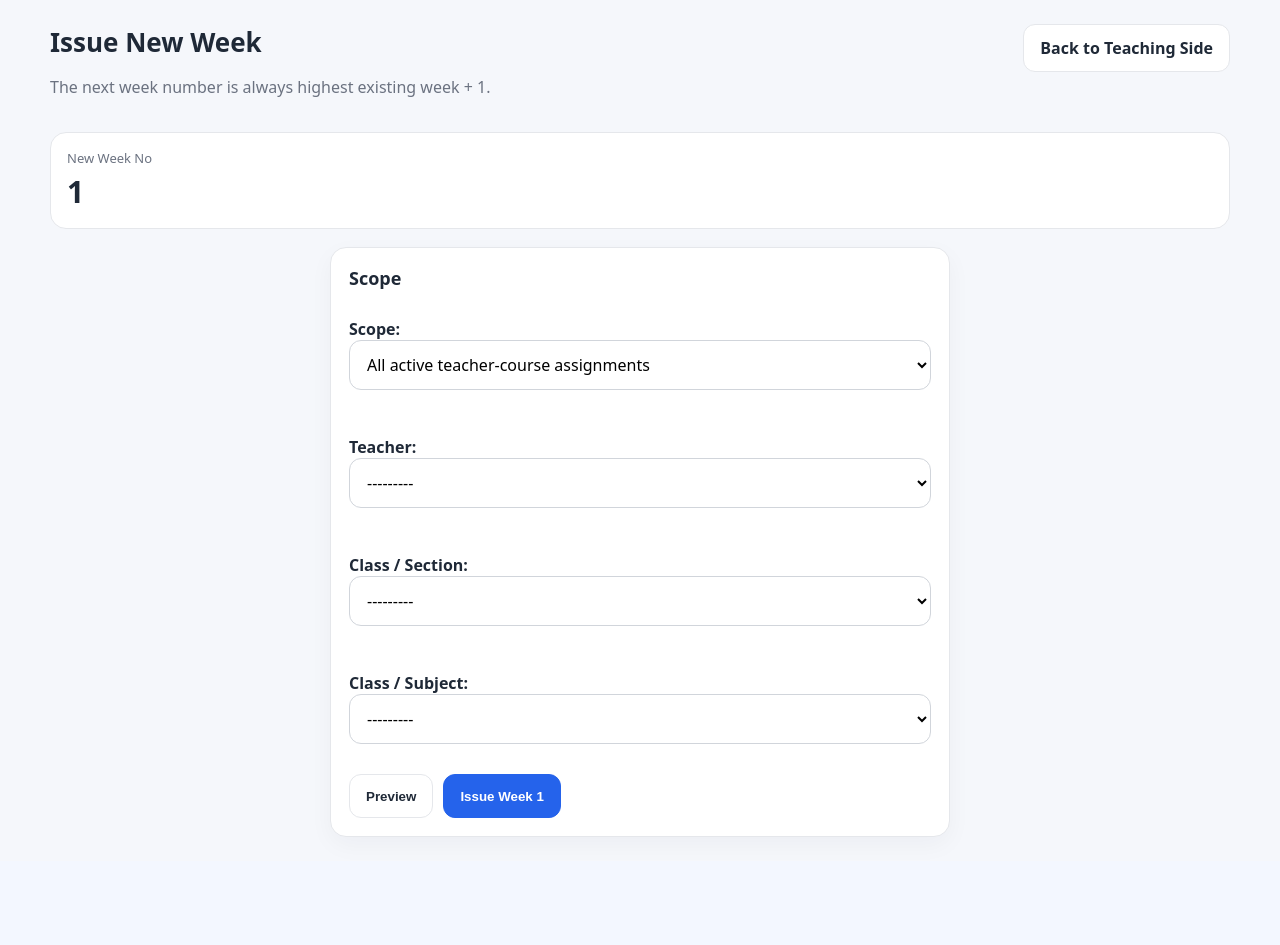
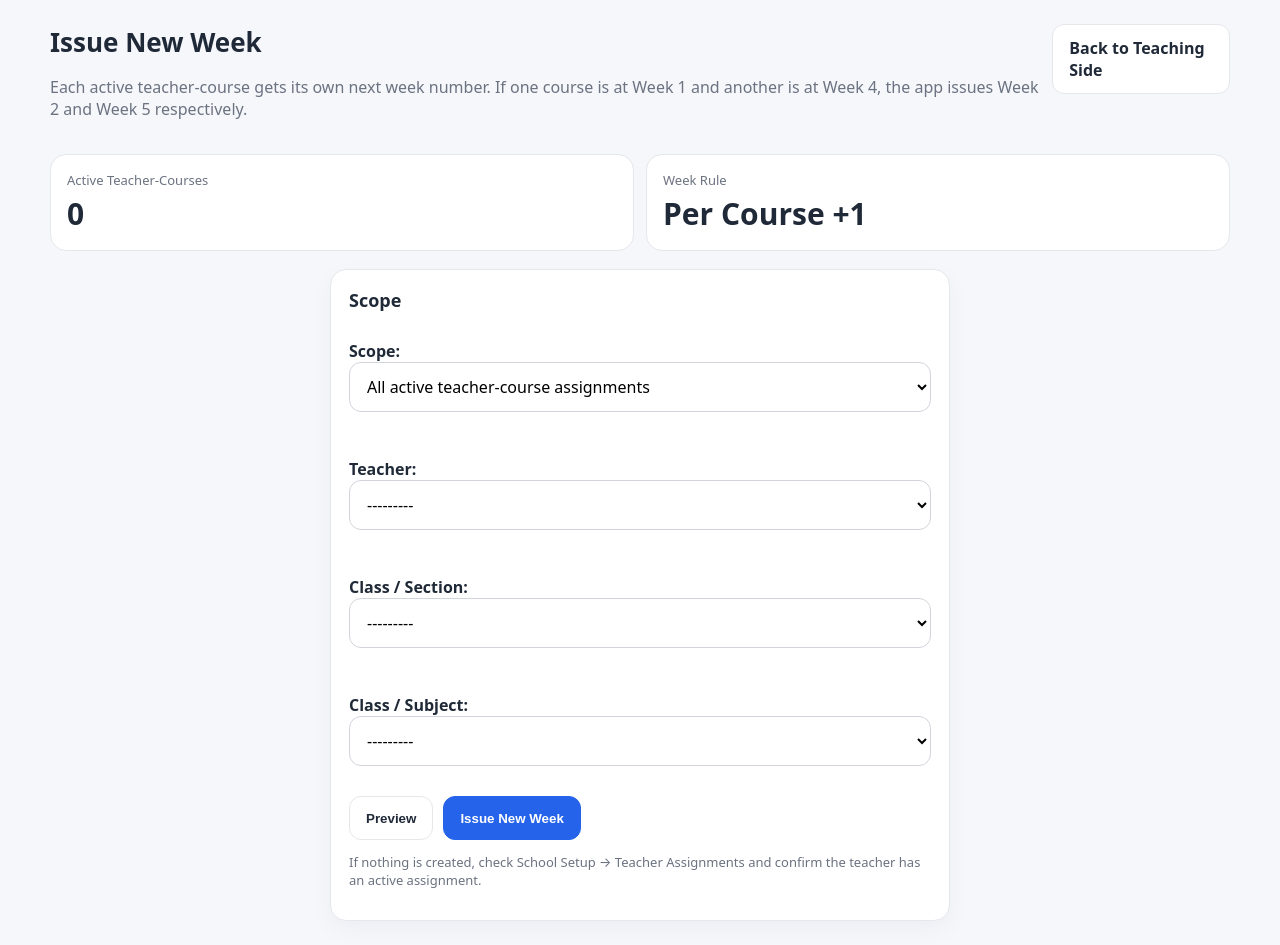
Before and after one commit to ubaidulakbar/Smart-App, a Django app: page /teacher-progress/issue-week/ in a window 1280 px wide. Shown: the part 67-1012 px from the top of the page. Before the commit the page ends 904 px from the top, so only its background shows below. Run offline with Django 5.2, Linux system fonts and the light colour scheme; the visitor is signed in with stand-in values (Sample User, id 1); data comes from the database, SQL or seed files in the repository; data that the repository does not hold is empty.

Commit message:
Version 1.0

```diff
--- a/checker/forms.py
+++ b/checker/forms.py
@@ -157,6 +157,18 @@ class TeacherCourseAssignmentForm(forms.ModelForm):
             classroom__is_active=True,
             subject__is_active=True,
         ).select_related('classroom', 'subject').order_by('classroom__name', 'classroom__section', 'subject__name')
+        self.fields['teacher'].label_from_instance = self._teacher_label
+        self.fields['class_subject'].label_from_instance = self._class_subject_label
+
+    @staticmethod
+    def _teacher_label(user):
+        profile = getattr(user, 'checker_profile', None)
+        display = profile.display_name if profile else user.username
+        return f'{display} (@{user.username})'
+
+    @staticmethod
+    def _class_subject_label(class_subject):
+        return f'{class_subject.classroom} - {class_subject.subject.name}'
 
     def clean(self):
         cleaned = super().clean()
@@ -216,7 +228,20 @@ class IssueWeekForm(forms.Form):
             is_active=True,
             classroom__is_active=True,
             subject__is_active=True,
-        ).select_related('classroom', 'subject').order_by('classroom__name', 'classroom__section', 'subject__name')
+            teacher_assignments__is_active=True,
+        ).select_related('classroom', 'subject').distinct().order_by('classroom__name', 'classroom__section', 'subject__name')
+        self.fields['teacher'].label_from_instance = self._teacher_label
+        self.fields['class_subject'].label_from_instance = self._class_subject_label
+
+    @staticmethod
+    def _teacher_label(user):
+        profile = getattr(user, 'checker_profile', None)
+        display = profile.display_name if profile else user.username
+        return f'{display} (@{user.username})'
+
+    @staticmethod
+    def _class_subject_label(class_subject):
+        return f'{class_subject.classroom} - {class_subject.subject.name}'
 
     def clean(self):
         cleaned = super().clean()
--- a/checker/models.py
+++ b/checker/models.py
@@ -70,7 +70,7 @@ class ClassSubject(models.Model):
         ]
 
     def __str__(self):
-        return f'{self.classroom} - {self.subject.name} ({self.chapter_count} chapters)'
+        return f'{self.classroom} - {self.subject.name}'
 
 
 class ClassSubjectChapter(models.Model):
@@ -195,8 +195,6 @@ class CopyCheckRecord(models.Model):
         return self.entered_by.username
 
     def __str__(self):
-        if self.chapter_id:
-            return f'{self.student.full_name} | {self.subject.name} | {self.chapter.title}'
         return f'{self.student.full_name} | {self.subject.name} | {self.get_status_display()}'
 
 
--- a/checker/templates/checker/correction_requests_admin.html
+++ b/checker/templates/checker/correction_requests_admin.html
@@ -13,15 +13,15 @@
 </section>
 <section class="card table-wrap">
   <table>
-    <thead><tr><th>Student</th><th>Subject</th><th>Chapter</th><th>Requested By</th><th>Reason</th><th>Status</th><th>Open</th></tr></thead>
+    <thead><tr><th>Student</th><th>Subject</th><th>Requested By</th><th>Reason</th><th>Status</th><th>Open</th></tr></thead>
     <tbody>
       {% for c in correction_requests %}
         <tr>
-          <td>{{ c.record.student.full_name }}</td><td>{{ c.record.subject.name }}</td><td>{% if c.record.chapter %}{{ c.record.chapter.title }}{% else %}No chapter{% endif %}</td>
+          <td>{{ c.record.student.full_name }}</td><td>{{ c.record.subject.name }}</td>
           <td>{{ c.requested_by.checker_profile.display_name|default:c.requested_by.username }}</td><td>{{ c.reason|truncatechars:80 }}</td><td>{{ c.get_status_display }}</td>
           <td><a href="{% url 'review_correction_request' c.id %}">Review</a></td>
         </tr>
-      {% empty %}<tr><td colspan="7">No correction requests found.</td></tr>{% endfor %}
+      {% empty %}<tr><td colspan="6">No correction requests found.</td></tr>{% endfor %}
     </tbody>
   </table>
 </section>
--- a/checker/templates/checker/issue_week_admin.html
+++ b/checker/templates/checker/issue_week_admin.html
@@ -4,13 +4,14 @@
 <div class="page-head">
   <div>
     <h1>Issue New Week</h1>
-    <p class="muted">The next week number is always highest existing week + 1.</p>
+    <p class="muted">Each active teacher-course gets its own next week number. If one course is at Week 1 and another is at Week 4, the app issues Week 2 and Week 5 respectively.</p>
   </div>
   <a class="button" href="{% url 'admin_teaching_side' %}">Back to Teaching Side</a>
 </div>
 
 <div class="stats-grid">
-  <div class="stat-card"><span>New Week No</span><strong>{{ next_week_no }}</strong></div>
+  <div class="stat-card"><span>Active Teacher-Courses</span><strong>{{ total_active_assignments }}</strong></div>
+  <div class="stat-card"><span>Week Rule</span><strong>Per Course +1</strong></div>
 </div>
 
 <section class="card narrow">
@@ -20,21 +21,60 @@
     {{ form.as_p }}
     <div class="button-row">
       <button class="button" type="submit" name="preview" value="1">Preview</button>
-      <button class="primary" type="submit" name="confirm" value="yes" onclick="return confirm('Issue Week {{ next_week_no }} for the selected scope?');">Issue Week {{ next_week_no }}</button>
+      <button class="primary" type="submit" name="confirm" value="yes" onclick="return confirm('Issue the next week row for the selected active teacher-course assignments?');">Issue New Week</button>
     </div>
   </form>
+  <p class="muted small">If nothing is created, check School Setup → Teacher Assignments and confirm the teacher has an active assignment.</p>
 </section>
 
-{% if preview_assignments is not None %}
+{% if created_rows is not None %}
 <section class="card">
-  <h2>Preview: {{ preview_assignments|length }} assignment(s)</h2>
+  <h2>Created Rows: {{ created_rows|length }}</h2>
   <div class="table-wrap">
     <table>
-      <thead><tr><th>Class</th><th>Subject</th><th>Teacher</th></tr></thead>
+      <thead><tr><th>Teacher</th><th>Class</th><th>Subject</th><th>Issued Week</th></tr></thead>
       <tbody>
-        {% for item in preview_assignments %}
-          <tr><td>{{ item.classroom }}</td><td>{{ item.subject.name }}</td><td>{{ item.teacher.checker_profile.display_name|default:item.teacher.username }}</td></tr>
-        {% empty %}<tr><td colspan="3">No active assignments match this scope.</td></tr>{% endfor %}
+        {% for row in created_rows %}
+          <tr><td>{{ row.teacher_name }} <span class="muted small">@{{ row.teacher_username }}</span></td><td>{{ row.classroom }}</td><td>{{ row.subject.name }}</td><td>Week {{ row.week_no }}</td></tr>
+        {% empty %}<tr><td colspan="4">No rows were created.</td></tr>{% endfor %}
+      </tbody>
+    </table>
+  </div>
+</section>
+{% endif %}
+
+{% if skipped_rows %}
+<section class="card">
+  <h2>Skipped Existing Rows: {{ skipped_rows|length }}</h2>
+  <div class="table-wrap">
+    <table>
+      <thead><tr><th>Teacher</th><th>Class</th><th>Subject</th><th>Week</th></tr></thead>
+      <tbody>
+        {% for row in skipped_rows %}
+          <tr><td>{{ row.teacher_name }} <span class="muted small">@{{ row.teacher_username }}</span></td><td>{{ row.classroom }}</td><td>{{ row.subject.name }}</td><td>Week {{ row.week_no }}</td></tr>
+        {% endfor %}
+      </tbody>
+    </table>
+  </div>
+</section>
+{% endif %}
+
+{% if preview_rows is not None %}
+<section class="card">
+  <h2>Preview: {{ preview_rows|length }} active assignment(s)</h2>
+  <div class="table-wrap">
+    <table>
+      <thead><tr><th>Teacher</th><th>Class</th><th>Subject</th><th>Existing Rows</th><th>Will Create</th></tr></thead>
+      <tbody>
+        {% for row in preview_rows %}
+          <tr>
+            <td>{{ row.teacher_name }} <span class="muted small">@{{ row.teacher_username }}</span></td>
+            <td>{{ row.classroom }}</td>
+            <td>{{ row.subject.name }}</td>
+            <td>{{ row.existing_weeks }}</td>
+            <td><strong>Week {{ row.next_week_no }}</strong></td>
+          </tr>
+        {% empty %}<tr><td colspan="5">No active assignments match this scope. Go to School Setup → Teacher Assignments first.</td></tr>{% endfor %}
       </tbody>
     </table>
   </div>
--- a/checker/templates/checker/request_correction.html
+++ b/checker/templates/checker/request_correction.html
@@ -3,7 +3,7 @@
 {% block content %}
 <section class="card narrow">
   <h1>Request Correction</h1>
-  <p><strong>{{ record.student.full_name }}</strong> · {{ record.subject.name }} · {% if record.chapter %}{{ record.chapter.title }}{% else %}No chapter{% endif %}</p>
+  <p><strong>{{ record.student.full_name }}</strong> · {{ record.subject.name }}</p>
   <div class="locked-box">
     <p><strong>Current status:</strong> {{ record.get_status_display }}</p>
     <p><strong>Current remarks:</strong> {{ record.remarks|default:'No remarks' }}</p>
--- a/checker/templates/checker/review_correction_request.html
+++ b/checker/templates/checker/review_correction_request.html
@@ -3,7 +3,7 @@
 {% block content %}
 <section class="card narrow">
   <h1>Review Copy Correction Request</h1>
-  <p><strong>{{ record.student.full_name }}</strong> · {{ record.subject.name }} · {% if record.chapter %}{{ record.chapter.title }}{% else %}No chapter{% endif %}</p>
+  <p><strong>{{ record.student.full_name }}</strong> · {{ record.subject.name }}</p>
   <div class="locked-box">
     <h2>Current Values</h2>
     <p><strong>Status:</strong> {{ record.get_status_display }}</p>
--- a/checker/templates/checker/student_form.html
+++ b/checker/templates/checker/student_form.html
@@ -3,7 +3,7 @@
 {% block content %}
 <section class="card narrow">
   <h1>Add Student</h1>
-  <p class="muted">Only roll no and student name are required. Subjects and chapters come from the selected class setup.</p>
+  <p class="muted">Only roll no and student name are required. Subjects come from the selected class setup.</p>
   <form method="post" class="form-stack">
     {% csrf_token %}
     {{ form.as_p }}
--- a/checker/templates/checker/teacher_assignments_admin.html
+++ b/checker/templates/checker/teacher_assignments_admin.html
@@ -25,13 +25,14 @@
   <h2>Assignments</h2>
   <div class="table-wrap">
     <table>
-      <thead><tr><th>Class</th><th>Subject</th><th>Teacher</th><th>Status</th><th>Action</th></tr></thead>
+      <thead><tr><th>Class</th><th>Subject</th><th>Teacher</th><th>Username</th><th>Status</th><th>Action</th></tr></thead>
       <tbody>
         {% for item in assignments %}
           <tr>
             <td>{{ item.classroom }}</td>
             <td>{{ item.subject.name }}</td>
             <td>{{ item.teacher.checker_profile.display_name|default:item.teacher.username }}</td>
+            <td>@{{ item.teacher.username }}</td>
             <td>{% if item.is_active %}<span class="badge success">Active</span>{% else %}<span class="badge soft">Inactive</span>{% endif %}</td>
             <td>
               {% if item.is_active %}
@@ -41,7 +42,7 @@
               {% else %}—{% endif %}
             </td>
           </tr>
-        {% empty %}<tr><td colspan="5">No assignments yet.</td></tr>{% endfor %}
+        {% empty %}<tr><td colspan="6">No assignments yet.</td></tr>{% endfor %}
       </tbody>
     </table>
   </div>
--- a/checker/templates/checker/teacher_progress_assignment_detail_admin.html
+++ b/checker/templates/checker/teacher_progress_assignment_detail_admin.html
@@ -4,7 +4,7 @@
 <div class="page-head">
   <div>
     <h1>{{ assignment.classroom }} — {{ assignment.subject.name }}</h1>
-    <p class="muted">Teacher: {{ assignment.teacher.checker_profile.display_name|default:assignment.teacher.username }}</p>
+    <p class="muted">Teacher: {{ assignment.teacher.checker_profile.display_name|default:assignment.teacher.username }} <span class="muted small">@{{ assignment.teacher.username }}</span></p>
   </div>
 </div>
 <div class="stats-grid">
--- a/checker/templates/checker/teacher_progress_class_detail_admin.html
+++ b/checker/templates/checker/teacher_progress_class_detail_admin.html
@@ -14,7 +14,7 @@
         {% for row in rows %}
           <tr>
             <td>{{ row.assignment.subject.name }}</td>
-            <td>{{ row.assignment.teacher.checker_profile.display_name|default:row.assignment.teacher.username }}</td>
+            <td>{{ row.assignment.teacher.checker_profile.display_name|default:row.assignment.teacher.username }} <span class="muted small">@{{ row.assignment.teacher.username }}</span></td>
             <td>{{ row.total }}</td><td>{{ row.completed }}</td><td>{{ row.not_completed }}</td><td>{{ row.progress }}%</td>
             <td><a class="small-button" href="{% url 'teacher_progress_assignment_detail_admin' row.assignment.id %}">Open Details</a></td>
           </tr>
--- a/checker/templates/checker/teacher_progress_teacher_detail_admin.html
+++ b/checker/templates/checker/teacher_progress_teacher_detail_admin.html
@@ -2,7 +2,7 @@
 {% block title %}Teacher Progress{% endblock %}
 {% block content %}
 <div class="page-head">
-  <div><h1>{{ teacher.checker_profile.display_name|default:teacher.username }} — Progress</h1><p class="muted">Click a course to see week details.</p></div>
+  <div><h1>{{ teacher.checker_profile.display_name|default:teacher.username }} (@{{ teacher.username }}) — Progress</h1><p class="muted">Click a course to see week details.</p></div>
   <a class="button" href="{% url 'teacher_progress_teachers_admin' %}">Back</a>
   <div class="button-row"><a class="button" href="{% url 'teacher_progress_export' %}">Export Excel</a><a class="button" href="{% url 'admin_teaching_side' %}">Teaching Side</a></div>
 </div>
--- a/checker/templates/checker/teacher_progress_teachers_admin.html
+++ b/checker/templates/checker/teacher_progress_teachers_admin.html
@@ -10,7 +10,7 @@
     {% for teacher in teachers %}
       <a class="admin-action" href="{% url 'teacher_progress_teacher_detail_admin' teacher.id %}">
         <strong>{{ teacher.checker_profile.display_name|default:teacher.username }}</strong>
-        <span>{{ teacher.assignment_count }} active course assignment(s)</span>
+        <span>@{{ teacher.username }} · {{ teacher.assignment_count }} active course assignment(s)</span>
       </a>
     {% empty %}<p class="muted">No teacher users found.</p>{% endfor %}
   </div>
--- a/checker/views.py
+++ b/checker/views.py
@@ -376,7 +376,7 @@ def admin_teaching_side(request):
         'teacher_assignments_count': TeacherCourseAssignment.objects.filter(is_active=True).count(),
         'teacher_pending_count': TeacherCourseProgress.objects.filter(status=TeacherCourseProgress.STATUS_NOT_COMPLETED).count(),
         'teacher_completed_count': TeacherCourseProgress.objects.filter(status=TeacherCourseProgress.STATUS_COMPLETED).count(),
-        'next_week_no': (TeacherCourseProgress.objects.aggregate(max_week=Max('week_no'))['max_week'] or 0) + 1,
+        'next_week_display': 'Per course',
         'recent_teacher_progress': TeacherCourseProgress.objects.select_related(
             'assignment__teacher__checker_profile',
             'assignment__class_subject__classroom',
@@ -1171,6 +1171,61 @@ def _assignment_summary(assignment):
     }
 
 
+def _teacher_assignment_queryset():
+    return TeacherCourseAssignment.objects.filter(
+        is_active=True,
+        teacher__is_active=True,
+        teacher__checker_profile__role=UserProfile.ROLE_TEACHER,
+        teacher__checker_profile__is_active_checker=True,
+        class_subject__is_active=True,
+        class_subject__classroom__is_active=True,
+        class_subject__subject__is_active=True,
+    ).select_related(
+        'teacher__checker_profile',
+        'class_subject__classroom',
+        'class_subject__subject',
+    )
+
+
+def _assignment_next_week_no(assignment):
+    latest = assignment.progress_rows.aggregate(max_week=Max('week_no'))['max_week'] or 0
+    return latest + 1
+
+
+def _issue_week_rows_for_assignments(assignments):
+    rows = []
+    for assignment in assignments:
+        next_week_no = _assignment_next_week_no(assignment)
+        rows.append({
+            'assignment': assignment,
+            'next_week_no': next_week_no,
+            'teacher_name': _display_user(assignment.teacher),
+            'teacher_username': assignment.teacher.username,
+            'classroom': assignment.classroom,
+            'subject': assignment.subject,
+            'existing_weeks': assignment.progress_rows.count(),
+        })
+    return rows
+
+
+def _scope_filtered_assignments(form):
+    assignments = _teacher_assignment_queryset()
+    scope = form.cleaned_data['scope']
+    if scope == IssueWeekForm.SCOPE_TEACHER:
+        assignments = assignments.filter(teacher=form.cleaned_data['teacher'])
+    elif scope == IssueWeekForm.SCOPE_CLASS:
+        assignments = assignments.filter(class_subject__classroom=form.cleaned_data['classroom'])
+    elif scope == IssueWeekForm.SCOPE_COURSE:
+        assignments = assignments.filter(class_subject=form.cleaned_data['class_subject'])
+    return assignments.order_by(
+        'teacher__checker_profile__display_name',
+        'teacher__username',
+        'class_subject__classroom__name',
+        'class_subject__classroom__section',
+        'class_subject__subject__name',
+    )
+
+
 @app_admin_required
 def admin_user_create(request):
     if request.method == 'POST':
@@ -1273,36 +1328,32 @@ def teacher_quick_update(request):
 
 @app_admin_required
 def issue_week_admin(request):
-    next_week_no = (TeacherCourseProgress.objects.aggregate(max_week=Max('week_no'))['max_week'] or 0) + 1
-    preview_assignments = None
-    created_count = None
-    skipped_count = None
+    preview_rows = None
+    created_rows = None
+    skipped_rows = None
 
     if request.method == 'POST':
         form = IssueWeekForm(request.POST)
         if form.is_valid():
-            assignments = TeacherCourseAssignment.objects.filter(
-                is_active=True,
-                class_subject__is_active=True,
-                class_subject__classroom__is_active=True,
-                class_subject__subject__is_active=True,
-            ).select_related('teacher__checker_profile', 'class_subject__classroom', 'class_subject__subject')
-            scope = form.cleaned_data['scope']
-            if scope == IssueWeekForm.SCOPE_TEACHER:
-                assignments = assignments.filter(teacher=form.cleaned_data['teacher'])
-            elif scope == IssueWeekForm.SCOPE_CLASS:
-                assignments = assignments.filter(class_subject__classroom=form.cleaned_data['classroom'])
-            elif scope == IssueWeekForm.SCOPE_COURSE:
-                assignments = assignments.filter(class_subject=form.cleaned_data['class_subject'])
-
-            if 'preview' in request.POST:
-                preview_assignments = list(assignments)
-                messages.info(request, f'Preview ready for Week {next_week_no}. {len(preview_assignments)} active assignment(s) match this scope.')
+            assignments = _scope_filtered_assignments(form)
+            issue_rows = _issue_week_rows_for_assignments(assignments)
+
+            if not issue_rows:
+                messages.error(
+                    request,
+                    'No active teacher-course assignment matched this scope. Go to School Setup → Teacher Assignments and make sure the teacher has an active class-subject assignment.'
+                )
+                preview_rows = []
+            elif 'preview' in request.POST:
+                preview_rows = issue_rows
+                messages.info(request, f'Preview ready. {len(preview_rows)} active assignment(s) matched this scope.')
             elif request.POST.get('confirm') == 'yes':
+                created_rows = []
+                skipped_rows = []
                 with transaction.atomic():
-                    created_count = 0
-                    skipped_count = 0
-                    for assignment in assignments.select_for_update():
+                    locked_assignments = _scope_filtered_assignments(form).select_for_update()
+                    for assignment in locked_assignments:
+                        next_week_no = _assignment_next_week_no(assignment)
                         obj, created = TeacherCourseProgress.objects.get_or_create(
                             assignment=assignment,
                             week_no=next_week_no,
@@ -1312,23 +1363,37 @@ def issue_week_admin(request):
                                 'locked': False,
                             },
                         )
+                        row = {
+                            'assignment': assignment,
+                            'week_no': next_week_no,
+                            'teacher_name': _display_user(assignment.teacher),
+                            'teacher_username': assignment.teacher.username,
+                            'classroom': assignment.classroom,
+                            'subject': assignment.subject,
+                        }
                         if created:
-                            created_count += 1
+                            created_rows.append(row)
                             log_action(request.user, 'ISSUE_TEACHER_WEEK', obj, f'Issued week {next_week_no} for {assignment}')
                         else:
-                            skipped_count += 1
-                ensure_daily_backup(reason=f'Admin issued Week {next_week_no}', user=request.user)
-                messages.success(request, f'Week {next_week_no} issued. Created: {created_count}. Skipped existing: {skipped_count}.')
-                return redirect('issue_week_admin')
+                            skipped_rows.append(row)
+
+                if created_rows:
+                    ensure_daily_backup(reason='Admin issued new teacher week rows', user=request.user)
+                    messages.success(request, f'Issued new week rows. Created: {len(created_rows)}. Skipped existing: {len(skipped_rows)}.')
+                else:
+                    messages.warning(request, 'No week rows were created. Check whether active teacher-course assignments exist for this scope.')
+                preview_rows = _issue_week_rows_for_assignments(_scope_filtered_assignments(form))
     else:
         form = IssueWeekForm(initial={'scope': IssueWeekForm.SCOPE_ALL})
 
+    total_active_assignments = _teacher_assignment_queryset().count()
+
     return render(request, 'checker/issue_week_admin.html', {
         'form': form,
-        'next_week_no': next_week_no,
-        'preview_assignments': preview_assignments,
-        'created_count': created_count,
-        'skipped_count': skipped_count,
+        'preview_rows': preview_rows,
+        'created_rows': created_rows,
+        'skipped_rows': skipped_rows,
+        'total_active_assignments': total_active_assignments,
     })
 
 
```
Also changed, not shown: checker/templates/checker/admin_teaching_side.html (+5 -5 lines), README.md.
